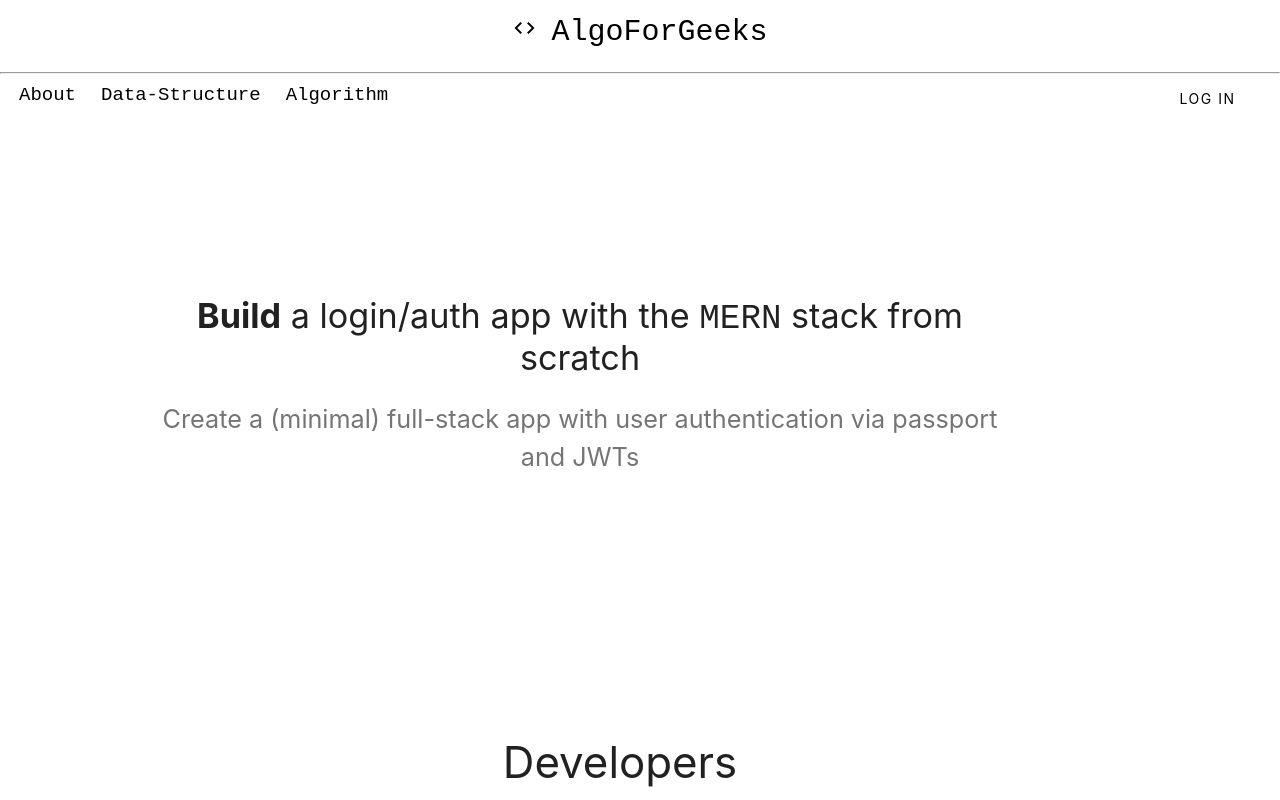
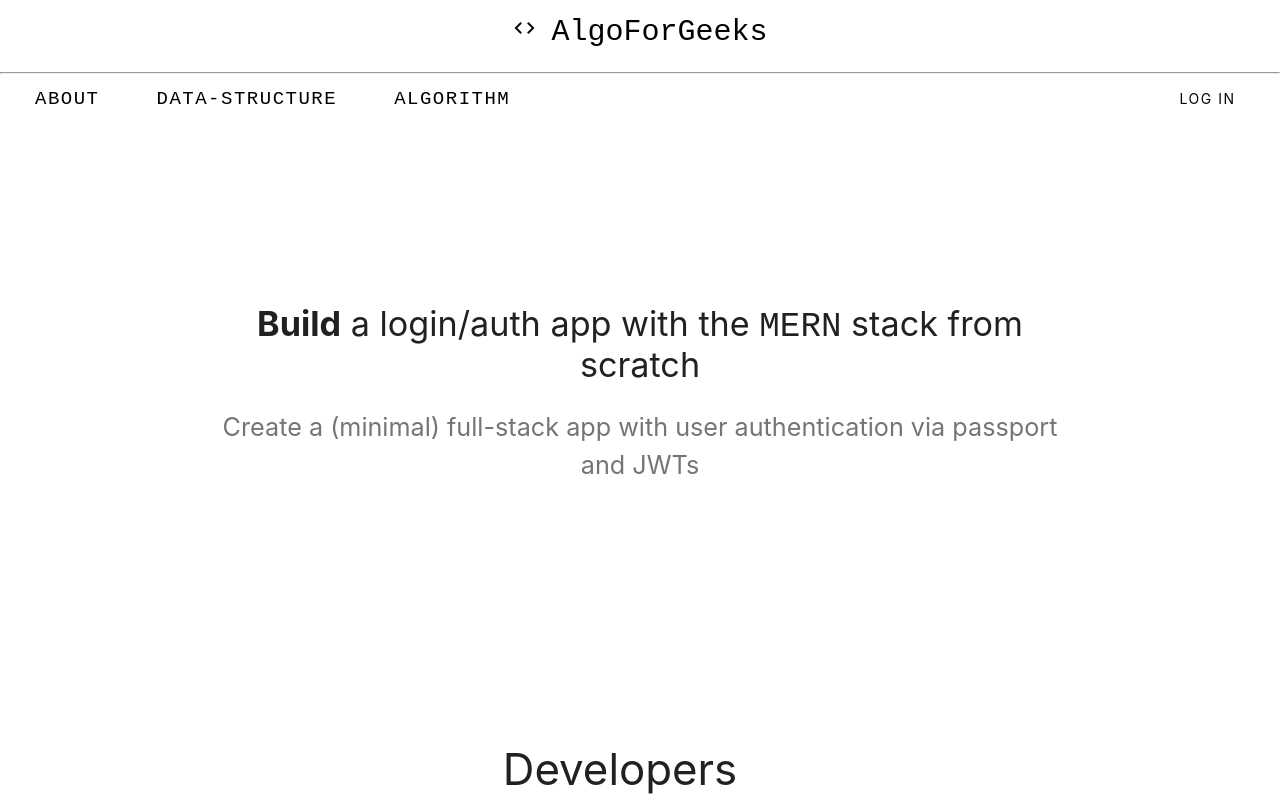
Before and after one commit to Sayan191/demo, a React (Create React App) app: page / in a window 1280 px wide. Shown: the top 800 px of the page. Built offline with nearby package versions, Linux system fonts and the light colour scheme.

Commit message:
Data-Structure page

```diff
--- a/src/App.js
+++ b/src/App.js
@@ -13,6 +13,7 @@ import Register from "./components/auth/Register";
 import Login from "./components/auth/Login";
 import PrivateRoute from "./components/private-route/PrivateRoute";
 import Dashboard from "./components/dashboard/Dashboard";
+import DS from "./components/content/DS"
 // Check for token to keep user logged in
 if (localStorage.jwtToken) {
   // Set auth token header auth
@@ -44,6 +45,7 @@ class App extends Component {
             <Route exact path="/login" component={Login} />
             <Switch>
               <PrivateRoute exact path="/dashboard" component={Dashboard} />
+              <PrivateRoute exact path="/data-structure" component={DS} />
             </Switch>
             <Footer />
           </div>
--- /dev/null
+++ b/src/components/content/DS.js
@@ -0,0 +1,72 @@
+import React, { Component } from "react";
+import { makeStyles } from '@material-ui/core/styles';
+import Card from '@material-ui/core/Card';
+import CardActionArea from '@material-ui/core/CardActionArea';
+import CardActions from '@material-ui/core/CardActions';
+import CardContent from '@material-ui/core/CardContent';
+import Button from '@material-ui/core/Button';
+import Typography from '@material-ui/core/Typography';
+
+const useStyles = makeStyles((theme) => ({
+    root: {
+      width: '100%',
+      maxWidth: 360,
+      backgroundColor: theme.palette.background.paper,
+    },
+  }));
+
+class DS extends Component{
+    render(){
+        return(
+            <div style={{marginTop:"60px"}}>
+                <hr/>
+                <Typography variant="h5" style={{marginTop:"15px" , marginLeft:"35px"}}>
+                    <b>Today's Topics</b>
+                </Typography>
+                <Typography variant="body2" color="textSecondary" component="p" style={{marginTop:"10px" , marginLeft:"35px"}}>
+                    <b>This page contains detailed articles on different data structures.</b>
+                </Typography>
+                <div style={{ height: "60vh", width:"100%"}} className="container valign-wrapper">
+                    <div className="col s6" style={{width:"300px",margin:"30px"}}>
+                        <Card className={useStyles.root}>
+                          <CardContent>
+                            <Typography gutterBottom variant="h5" component="h2">
+                              <blockquote>Array </blockquote>
+                              <blockquote>LinkedList</blockquote>
+                              <blockquote>Stack</blockquote>
+                              <blockquote>Queue</blockquote>
+
+                            </Typography>
+                          </CardContent>
+                        </Card>
+                    </div>
+                    <div className="col s6" style={{width:"300px",margin:"30px"}}>
+                        <Card className={useStyles.root}>
+                          <CardContent>
+                            <Typography gutterBottom variant="h5" component="h2">
+                              <blockquote>Binary Tree</blockquote>
+                              <blockquote>Binary Search Tree</blockquote>
+                              <blockquote>Heap</blockquote>
+                              <blockquote>Hashing</blockquote>
+                            </Typography>
+                          </CardContent>
+                        </Card>
+                    </div>
+                    <div className="col s6"  style={{width:"300px",margin:"30px"}}>
+                        <Card className={useStyles.root}>
+                          <CardContent>
+                            <Typography gutterBottom variant="h5" component="h2">
+                              <blockquote>Graph</blockquote>
+                              <blockquote>Matrix</blockquote>
+                              <blockquote>Misc</blockquote>
+                            </Typography>
+                          </CardContent>
+                        </Card>
+                    </div>
+                </div>
+            </div>
+        )
+    }
+}
+
+export default DS;
--- a/src/components/dashboard/Dashboard.js
+++ b/src/components/dashboard/Dashboard.js
@@ -6,7 +6,6 @@ import Card from '@material-ui/core/Card';
 import CardActionArea from '@material-ui/core/CardActionArea';
 import CardActions from '@material-ui/core/CardActions';
 import CardContent from '@material-ui/core/CardContent';
-import CardMedia from '@material-ui/core/CardMedia';
 import Button from '@material-ui/core/Button';
 import Typography from '@material-ui/core/Typography';
 
--- a/src/components/layout/Navigation.js
+++ b/src/components/layout/Navigation.js
@@ -21,21 +21,25 @@ class Navigation extends Component{
                           to="#"
                           style={{
                             fontFamily: "monospace",
+                            borderRadius: "2px",
+                            letterSpacing: "1.5px",
                             fontSize:"19px",
                             marginLeft:"19px"
                           }}
-                          className="col-sm left black-text"
+                          className="col-sm left btn btn-medium btn-flat waves-effect white black-text"
                         >
                             About
                         </Link>
                         <Link
-                            to="#"
+                            to="/data-structure"
                             style={{
                               fontFamily: "monospace" ,
+                              borderRadius: "2px",
+                              letterSpacing: "1.5px",
                               fontSize:"19px",
                               marginLeft:"25px"
                             }}
-                            className="col-sm left black-text"
+                            className="col-sm left btn btn-medium btn-flat waves-effect white black-text"
                         >
                             Data-Structure
                         </Link>
@@ -43,10 +47,12 @@ class Navigation extends Component{
                             to="#"
                             style={{
                               fontFamily: "monospace" ,
+                              borderRadius: "2px",
+                              letterSpacing: "1.5px",
                               fontSize:"19px",
                               marginLeft:"25px"
                             }}
-                            className="col-sm left black-text"
+                            className="col-sm left btn btn-medium btn-flat waves-effect white black-text"
                         >
                             Algorithm
                         </Link>
```
Also changed, not shown: src/components/content/About.js (added, +11 -0 lines), src/components/content/Algorithm.js (added, +11 -0 lines).
